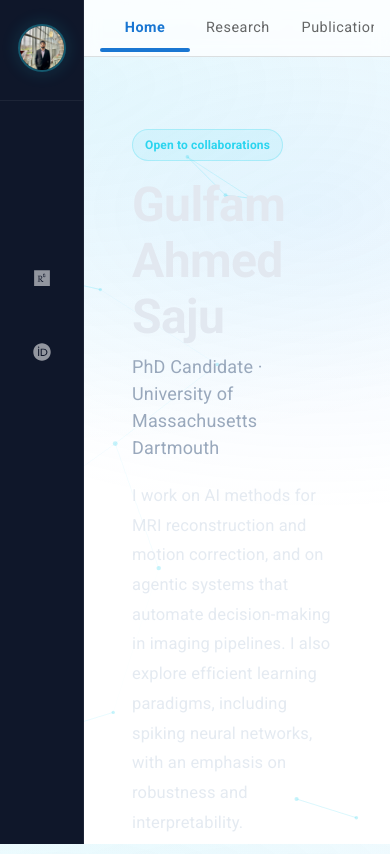
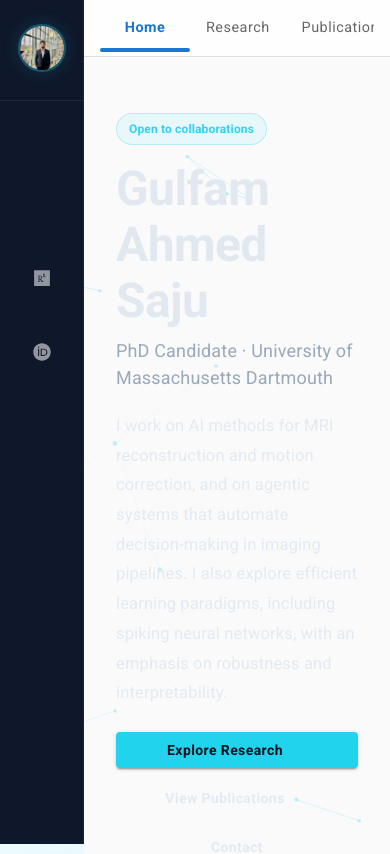
Before and after one commit to gulfam7/gulfam7.github.io, a React (Vite) app: page / in a window 390 px wide. Shown: the top 854 px of the page. Built offline with nearby package versions, Linux system fonts and the light colour scheme; some icons are missing.

Commit message:
Make Layout component responsive to sidebar collapse
Updated Layout component to be responsive to sidebar width changes.

```diff
--- a/src/components/Layout.jsx
+++ b/src/components/Layout.jsx
@@ -1,54 +1,63 @@
+// Layout.jsx (updated; responsive to collapsed sidebar width)
 import React from 'react';
 import { Outlet } from 'react-router-dom';
-import { Box, CssBaseline, Typography } from '@mui/material';
-import Sidebar, { drawerWidth } from './Sidebar';
+import { Box, CssBaseline, Typography, useMediaQuery } from '@mui/material';
+import Sidebar, { drawerWidth, collapsedWidth } from './Sidebar';
 import TopNavbar from './TopNavbar';
 
 function Layout() {
+  const isCollapsed = useMediaQuery('(max-width:900px)');
+  const sidebarW = isCollapsed ? collapsedWidth : drawerWidth;
+
   return (
     <Box sx={{ display: 'flex', minHeight: '100vh' }}>
       <CssBaseline />
+
       <Sidebar />
+
       <Box
         component="main"
         sx={{
           flexGrow: 1,
-          width: `calc(100% - ${drawerWidth}px)`,
+          width: `calc(100% - ${sidebarW}px)`,
+          minWidth: 0,
           display: 'flex',
           flexDirection: 'column',
           overflow: 'hidden',
-          minWidth: 0,
+          bgcolor: (theme) =>
+            theme.palette.mode === 'light' ? theme.palette.grey[50] : theme.palette.background.default,
         }}
       >
         <TopNavbar />
+
         <Box
           sx={{
             flexGrow: 1,
-            p: 4,
+            px: { xs: 2, sm: 3, md: 4 },
+            py: { xs: 2, sm: 3 },
             overflowY: 'auto',
             overflowX: 'hidden',
           }}
         >
           <Outlet />
         </Box>
+
         <Box
           component="footer"
           sx={{
             py: 1.5,
             px: 3,
             mt: 'auto',
-            backgroundColor: (theme) =>
+            bgcolor: (theme) =>
               theme.palette.mode === 'light'
-                ? theme.palette.grey[200]
-                : theme.palette.grey[800],
+                ? theme.palette.grey[100]
+                : theme.palette.grey[900],
             borderTop: '1px solid',
             borderColor: 'divider',
           }}
         >
           <Typography variant="body2" color="text.secondary" align="center">
-            {'© '}
-            {new Date().getFullYear()}
-            {' Gulfam Ahmed Saju. All Rights Reserved.'}
+            © {new Date().getFullYear()} Gulfam Ahmed Saju. All Rights Reserved.
           </Typography>
         </Box>
       </Box>
```
